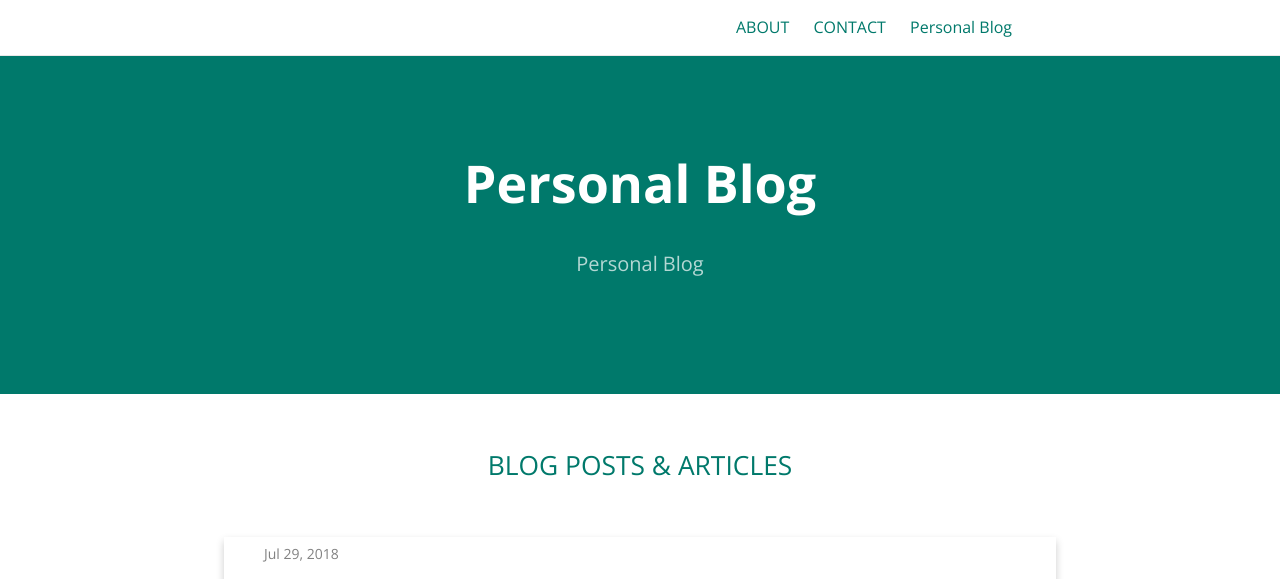
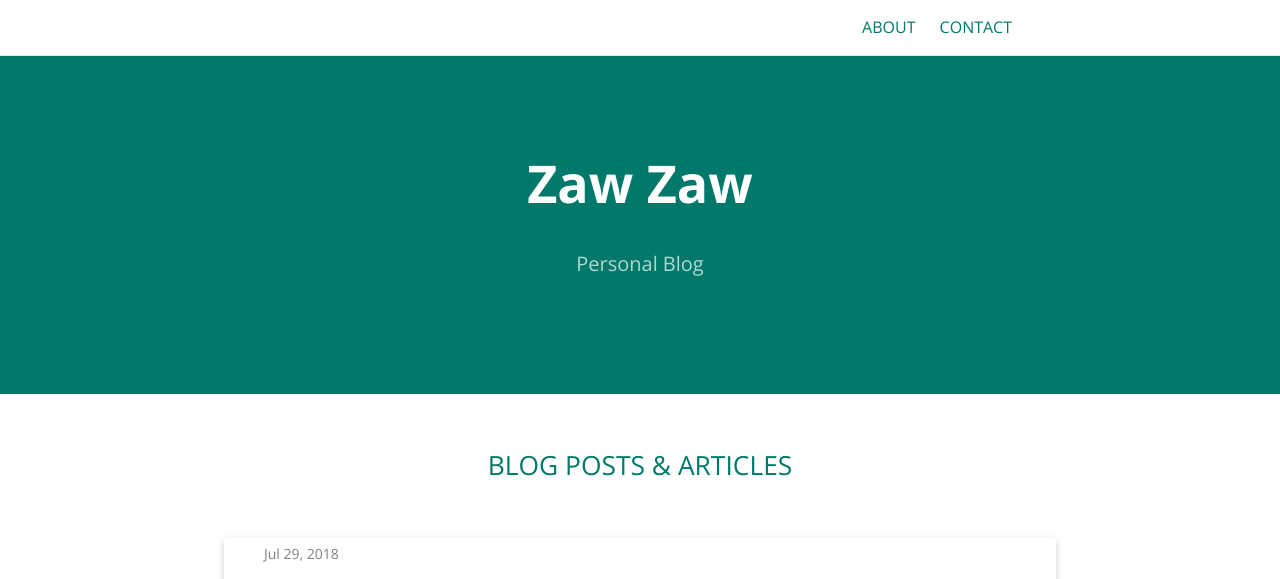
Before and after one commit to zawzaww/zawzaww.github.io, a Jekyll site: the page built from index.md, in a window 1280 px wide. Shown: the top 579 px of the page. Built offline with Jekyll 4.4.1, drawn with Linux system fonts in a browser that asks for light colours; some of the changed text lies outside the part shown.

Commit message:
index: _posts: Update index and add excerpt config

```diff
--- a/index.md
+++ b/index.md
@@ -1,5 +1,4 @@
 ---
 layout: home
-title: "Personal Blog"
 ---
 <!--Placeholder for index.html-->
```
Also changed, not shown: _posts/2018-07-29-building-kernel.md (+1 -0 lines).
